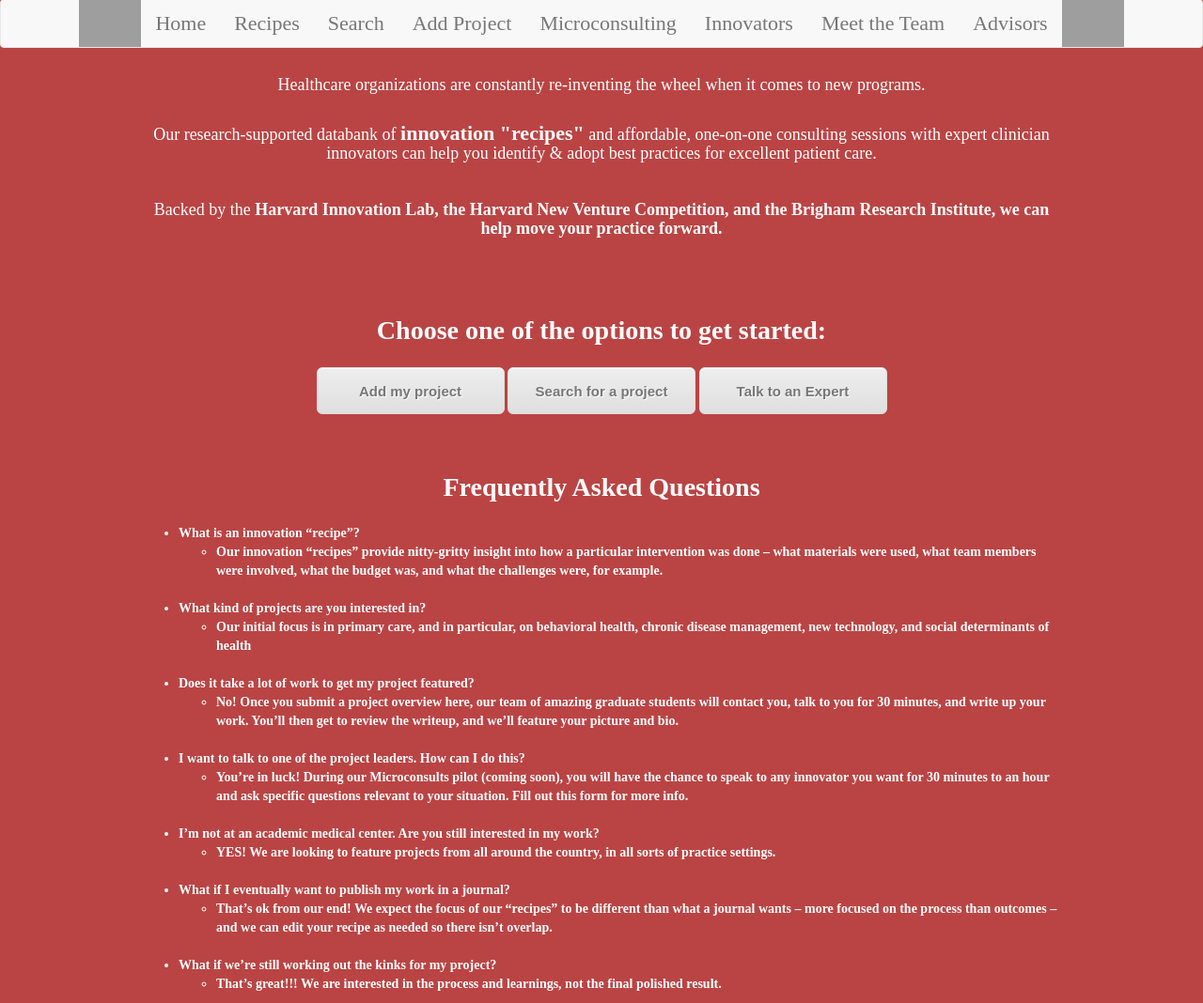
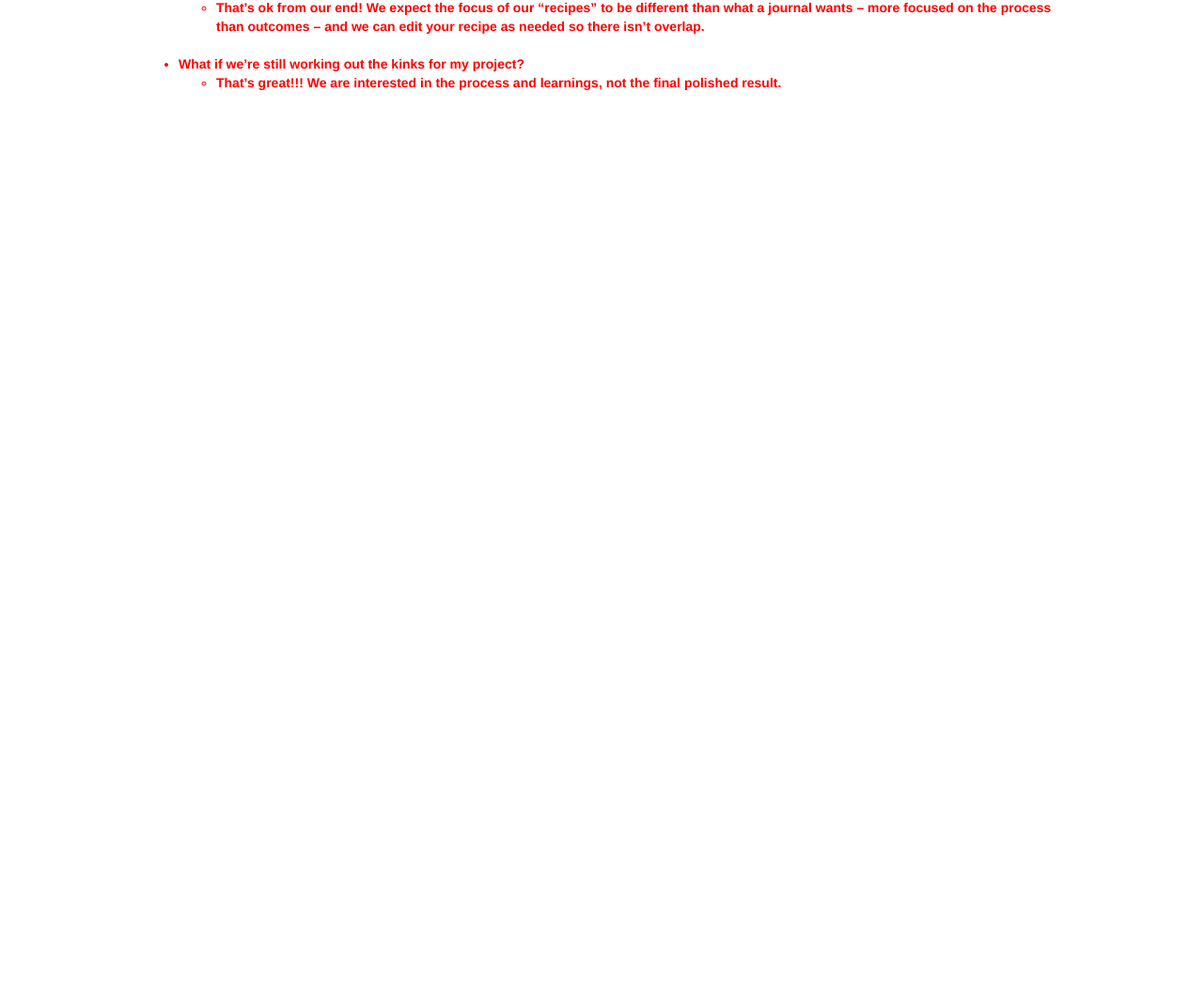
Before and after one commit to cmbear37/carezoom_copy, a Flask app: page / in a window 1280 px wide. Shown: the part 1098-2166 px from the top of the page at 94% size. After the commit the page ends 1194 px from the top, so only its background shows below. Run offline with Flask 2, Linux system fonts and the light colour scheme; parts of the project's set-up code (start-up, migrations or seed data) failed here and were passed over; some libraries are stand-ins or nearby versions; grey boxes are pictures that could not be loaded.

Commit message:
directories

```diff
--- a/static/styles.css
+++ b/static/styles.css
@@ -4,9 +4,9 @@
 }
 body {
 
-  font-family: 'PT Serif', serif;
-  background: #ba4444;
-  color: #fff;
+
+  background: white;
+  color: red;
 
 }
 article {
--- a/templates/index.html
+++ b/templates/index.html
@@ -17,7 +17,7 @@
 </head>
 
 <h1>CareZoom</h1>
-<img src="https://lh5.googleusercontent.com/Y5cibAnYEYacxYgG13kYSIHs6NtASlp9qbmQAAkXmhXwgsCDNCZ6NhjVhBKypFAv4h4SMLIlMi1jlcv3pUqbub6IpYMR-N-W_6CWKuATg1GzQiXVl-6YHAyp28JBdSz0H-zClz01" style="width:100%">
+
   <div class="w3-container">
 
             <nav class="navbar navbar-default">
```
Also changed, not shown: templates/recipes.html (+6 -4 lines).
